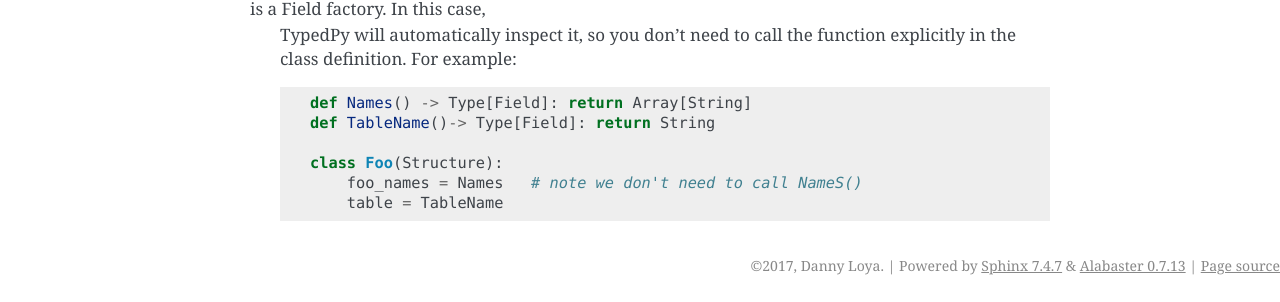
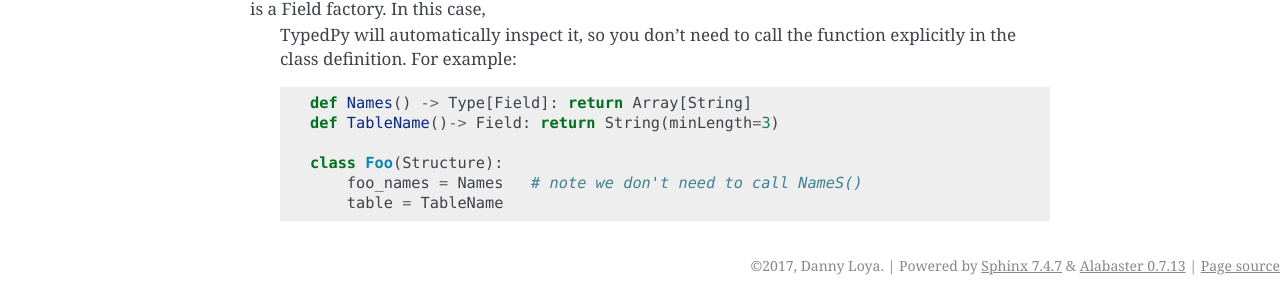
Before and after one commit to loyada/typedpy, a Sphinx documentation site: the page built from docs/fields.rst, in a window 1280 px wide and 900 px high, scrolled down 7537 px. Shown: the part 595-897 px from the top of the window. Built offline with Sphinx 7.4.7, drawn with Linux system fonts in a browser that asks for light colours.

Commit message:
updated doc to reflect recent improvement

```diff
--- a/docs/fields.rst
+++ b/docs/fields.rst
@@ -323,7 +323,7 @@ From version 0.51, if you use Python 3.7+, you can also use type hints to let Ty
  .. code-block:: python
 
         def Names() -> Type[Field]: return Array[String]
-        def TableName()-> Type[Field]: return String
+        def TableName()-> Field: return String(minLength=3)
 
         class Foo(Structure):
             foo_names = Names   # note we don't need to call NameS()
```
